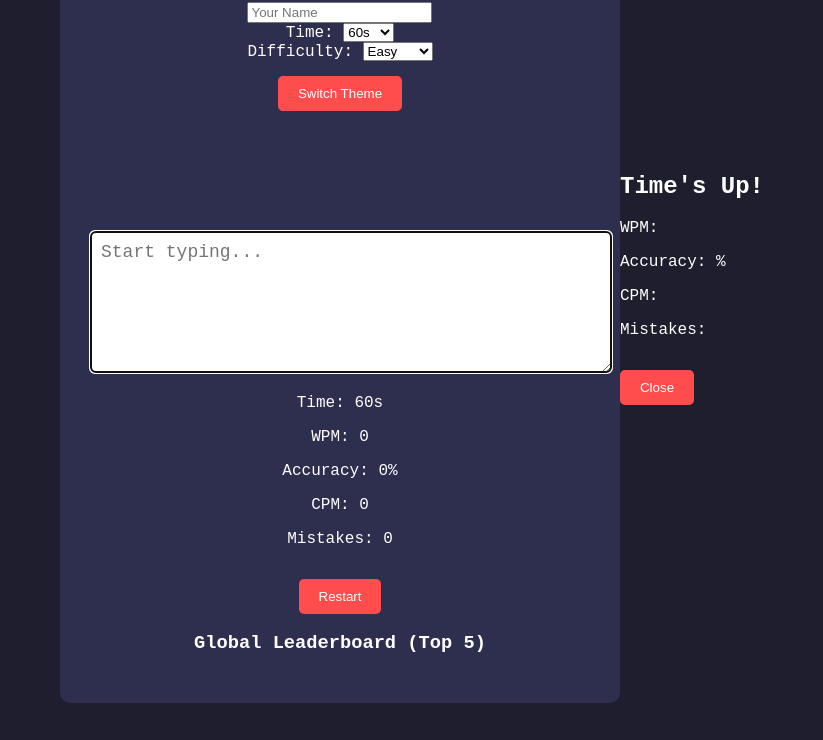
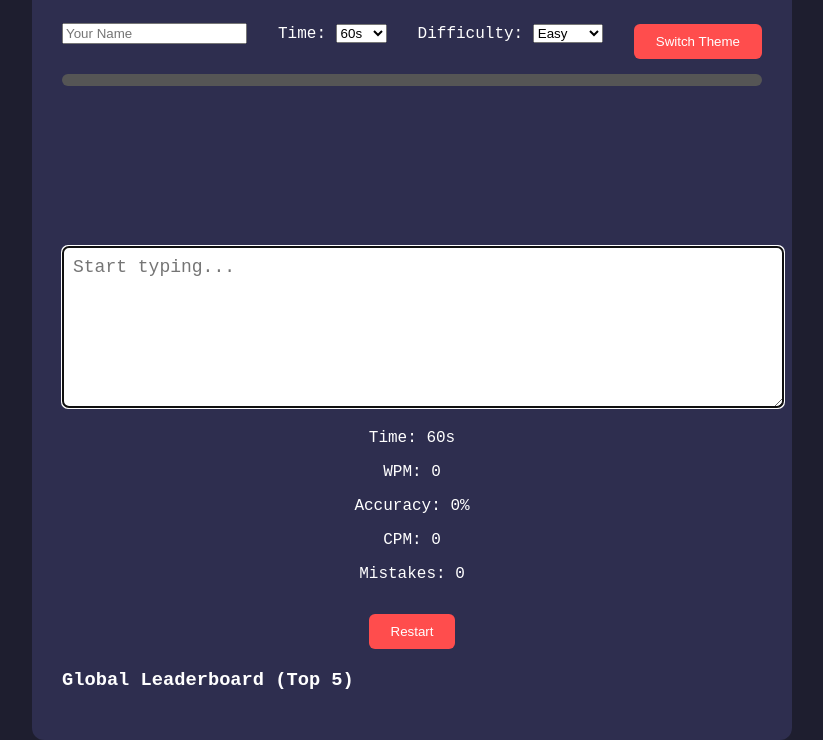
Before and after one commit to belikepatowary-dev/Speed_Script, a plain HTML site: page index.html in a window 1280 px wide. Shown: the part 121-861 px from the top of the page, without its empty margins (228-1051 px from the left). Before the commit the page ends 824 px from the top, so only its background shows below. Drawn offline with Linux system fonts and the light colour scheme.

Commit message:
Update style.css

```diff
--- a/style.css
+++ b/style.css
@@ -4,52 +4,94 @@ body {
     color: #fff;
     display: flex;
     justify-content: center;
-    align-items: center;
-    height: 100vh;
+    align-items: flex-start;
+    min-height: 100vh;
     margin: 0;
+    padding-top: 20px;
+    transition: background 0.5s;
+}
+
+body.light {
+    background: #f5f5f5;
+    color: #111;
 }
 
 .container {
     background: #2e2e4f;
     padding: 30px;
-    border-radius: 10px;
-    width: 500px;
+    border-radius: 12px;
+    width: 700px;
     max-width: 95%;
     text-align: center;
+    transition: background 0.5s, color 0.5s;
+}
+
+body.light .container {
+    background: #fff;
+    color: #111;
+}
+
+.top-bar {
+    display: flex;
+    flex-wrap: wrap;
+    justify-content: space-between;
+    align-items: center;
+    margin-bottom: 15px;
+    gap: 10px;
+}
+
+#progress-container {
+    width: 100%;
+    height: 12px;
+    background: #555;
+    border-radius: 6px;
+    margin-bottom: 10px;
+}
+
+#progress-bar {
+    height: 12px;
+    width: 0%;
+    background: #4caf50;
+    border-radius: 6px;
+    transition: width 0.2s, background 0.2s;
 }
 
 #text-display {
     font-size: 20px;
     margin: 20px 0;
-    min-height: 80px;
+    min-height: 120px;
+    line-height: 1.5;
+    word-wrap: break-word;
 }
 
-.correct {
-    color: #4caf50;
-}
-
-.incorrect {
-    color: #f44336;
-}
+span.correct { color: #4caf50; }
+span.incorrect { color: #f44336; }
+span.current-word { background: #4444aa33; border-radius: 3px; }
 
 textarea {
     width: 100%;
-    height: 120px;
+    height: 140px;
     padding: 10px;
     font-size: 18px;
-    border-radius: 5px;
+    border-radius: 6px;
 }
 
 button {
     margin-top: 15px;
-    padding: 10px 20px;
+    padding: 10px 22px;
     border: none;
-    border-radius: 5px;
+    border-radius: 6px;
     background: #ff4d4d;
     color: white;
     cursor: pointer;
+    transition: background 0.2s;
 }
 
-button:hover {
-    background: #ff1a1a;
-}
+button:hover { background: #ff1a1a; }
+
+.popup { display: none; position: fixed; top:0; left:0; width:100%; height:100%; background: rgba(0,0,0,0.7); justify-content:center; align-items:center; }
+.popup-content { background:#2e2e4f; padding:30px; border-radius:12px; text-align:center; transition: background 0.5s; }
+body.light .popup-content { background:#fff; color:#111; }
+
+.leaderboard { margin-top: 20px; text-align:left; }
+body.light .leaderboard { color:#111; }
```
